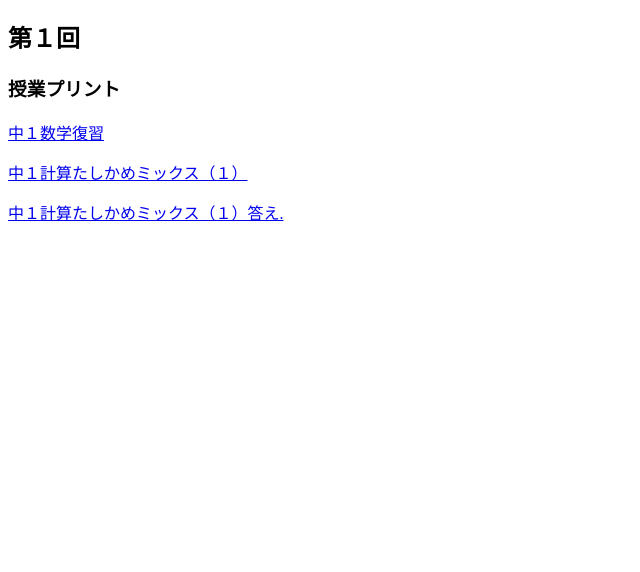
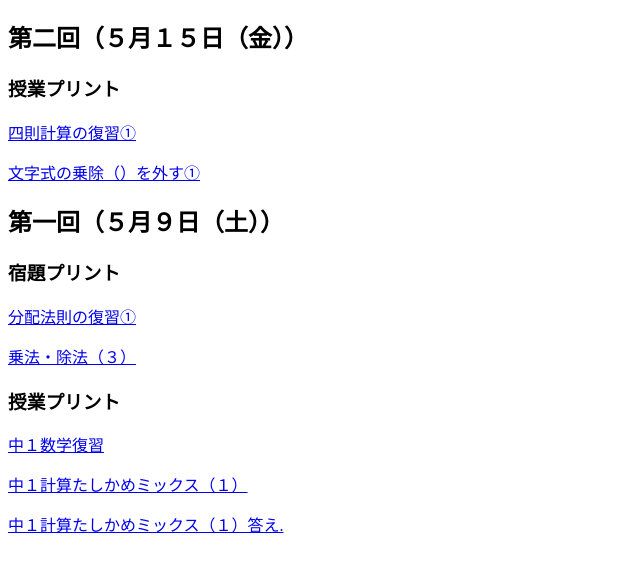
Before and after one commit to toyaclass/index.html, a plain HTML site: page index5.html in a window 1280 px wide. Shown: the part 70-642 px from the top of the page, without its empty margins (0-640 px from the left). Drawn offline with Linux system fonts and the light colour scheme.

Commit message:
Update index5.html

```diff
--- a/index5.html
+++ b/index5.html
@@ -7,11 +7,22 @@
   <body>
    <h1>クラス５</h1>
 
-    <h2>第１回</h2>
+    <h2>第二回（５月１５日（金））</h2>
+    <h3>授業プリント</h3>
+    <p><a href="四則計算の復習①.pdf"download="四則計算の復習①.pdf">四則計算の復習①</a></p>
+    <p><a href="文字式の乗除（）を外す①.pdf"download="文字式の乗除（）を外す①.pdf">文字式の乗除（）を外す①</a></p>
+
+
+    <h2>第一回（５月９日（土））</h2>
+    <h3>宿題プリント</h3>
+    <p><a href="分配法則の復習①.pdf"download="分配法則の復習①.pdf">分配法則の復習①</a></p>
+    <p><a href="乗法・除法（３）.pdf"download="乗法・除法（３）.pdf">乗法・除法（３）</a></p>
+
     <h3>授業プリント</h3>
     <p><a href="中１数学復習.pdf"download="中１数学復習.pdf">中１数学復習</a></p>
     <p><a href="中１計算たしかめミックス（１）.pdf"download="中１計算たしかめミックス（１）.pdf">中１計算たしかめミックス（１）</a></p>
     <p><a href="中１計算たしかめミックス（１）答え.pdf"download="中１計算たしかめミックス（１）答え.pdf">中１計算たしかめミックス（１）答え.</a></p>
 
 
+
    </html>
```
